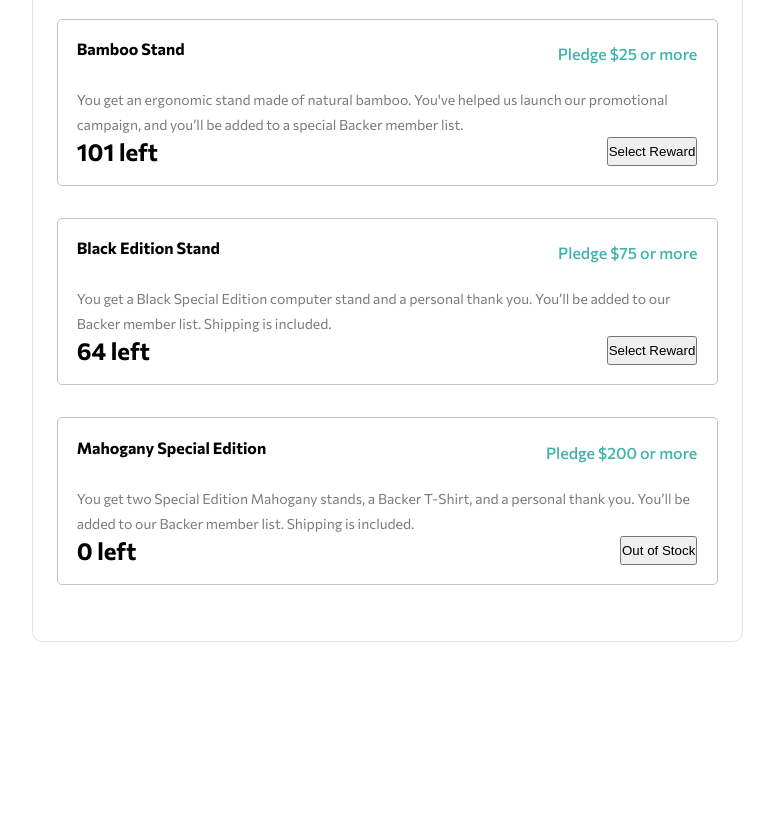
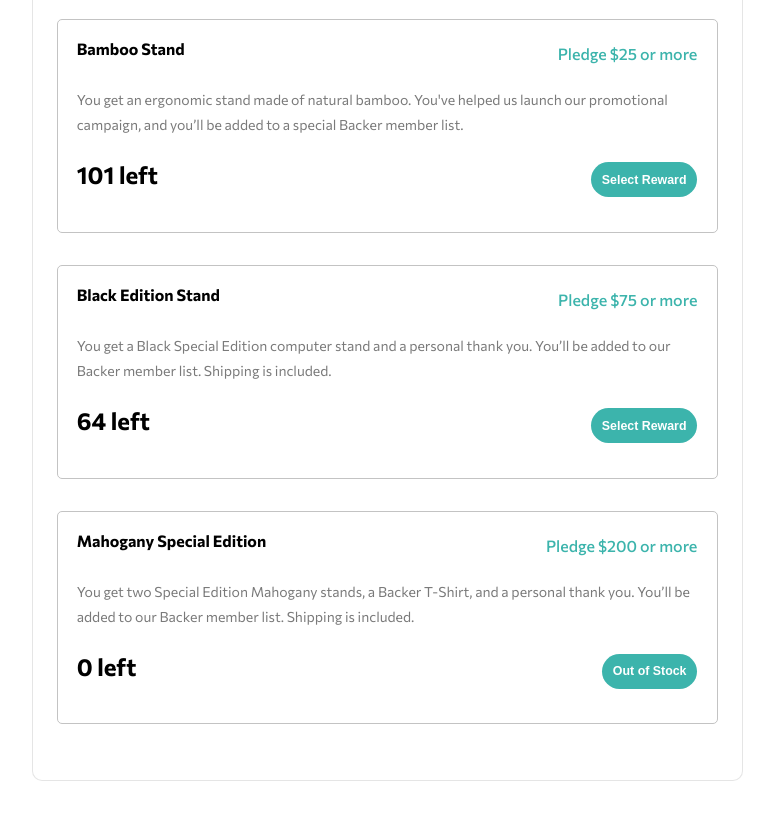
Before and after one commit to michaelr47/Crowdfunding-ProductPage, a plain HTML site: page index.html in a window 1280 px wide. Shown: the part 1040-1859 px from the top of the page, without its empty margins (253-1027 px from the left). Before the commit the page ends 1724 px from the top, so only its background shows below. Drawn offline with Linux system fonts and the light colour scheme.

Commit message:
took off fixed height, aligned reward status and button

```diff
--- a/index.html
+++ b/index.html
@@ -121,7 +121,7 @@
             </p>
             <div class="rewardStatus">
               <h2>101 left</h2>
-              <button>Select Reward</button>
+              <button class="rewardButton">Select Reward</button>
             </div>
           </div>
 
@@ -137,7 +137,7 @@
             </p>
             <div class="rewardStatus">
               <h2>64 left</h2>
-              <button>Select Reward</button>
+              <button class="rewardButton">Select Reward</button>
             </div>
           </div>
 
@@ -153,7 +153,7 @@
             </p>
             <div class="rewardStatus">
               <h2>0 left</h2>
-              <button>Out of Stock</button>
+              <button class="rewardButton">Out of Stock</button>
             </div>
           </div>
         </div>
--- a/styles.css
+++ b/styles.css
@@ -243,7 +243,6 @@ nav {
 
 .reward {
     max-width: 750px;
-    /* height: 250px; */
     margin: 2rem 0px;
     padding: 1.2rem;
     border: 1px solid rgb(195, 195, 195);
@@ -267,11 +266,25 @@ nav {
 .rewardStatus {
     display: flex;
     flex-direction: column;
+    margin: 15px 0px;
 }
+
 .pledgeAmount {
     color: var(--moderateCyan);
     font-weight: 500;
     margin: 5px 0px
+}
+
+.rewardButton {
+    max-width: 150px;
+    padding: .675rem;
+    border-radius: 30px;
+    border: none;
+    background-color: var(--moderateCyan);
+    color: white;
+    font-weight: 700;
+    font-size: .775rem;
+    margin-top: 10px;
 }
 .attribution { font-size: 11px; text-align: center; }
 .attribution a { color: hsl(228, 45%, 44%); }
@@ -316,8 +329,7 @@ nav {
     .rewardStatus {
         flex-direction: row;
         justify-content: space-between;
-
+        align-items: center;
     }
 
-
 }
```
